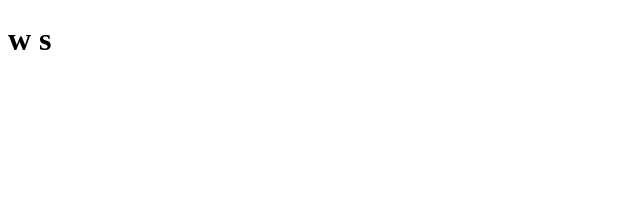
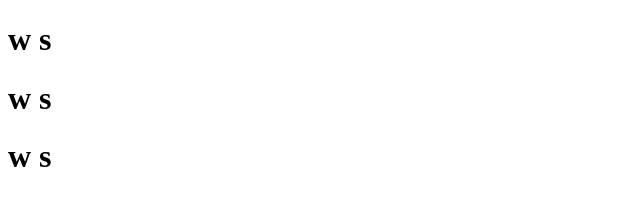
Before and after one commit to xuguibin880610/codeXGB, a plain HTML site: page index.html in a window 1280 px wide. Shown: the whole page, without its empty margins (0-640 px from the left). Drawn offline with Linux system fonts and the light colour scheme.

Commit message:
update .gitignore

```diff
--- a/index.html
+++ b/index.html
@@ -6,5 +6,7 @@
 </head>
 <body>
 <h1>w s </h1>
+<h1>w s </h1>
+<h1>w s </h1>
 </body>
 </html>
```
Also changed, not shown: 1 other file.
